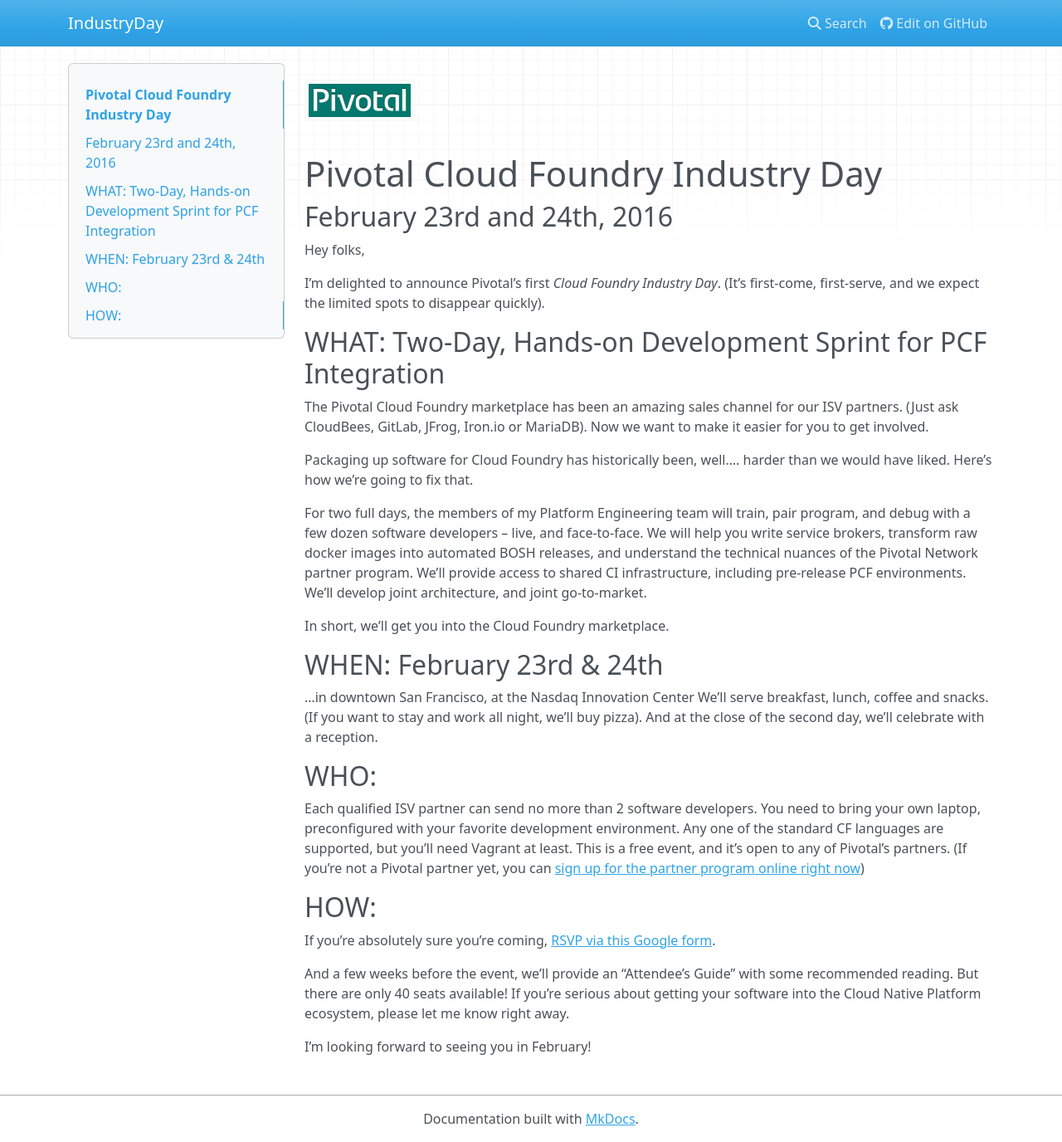
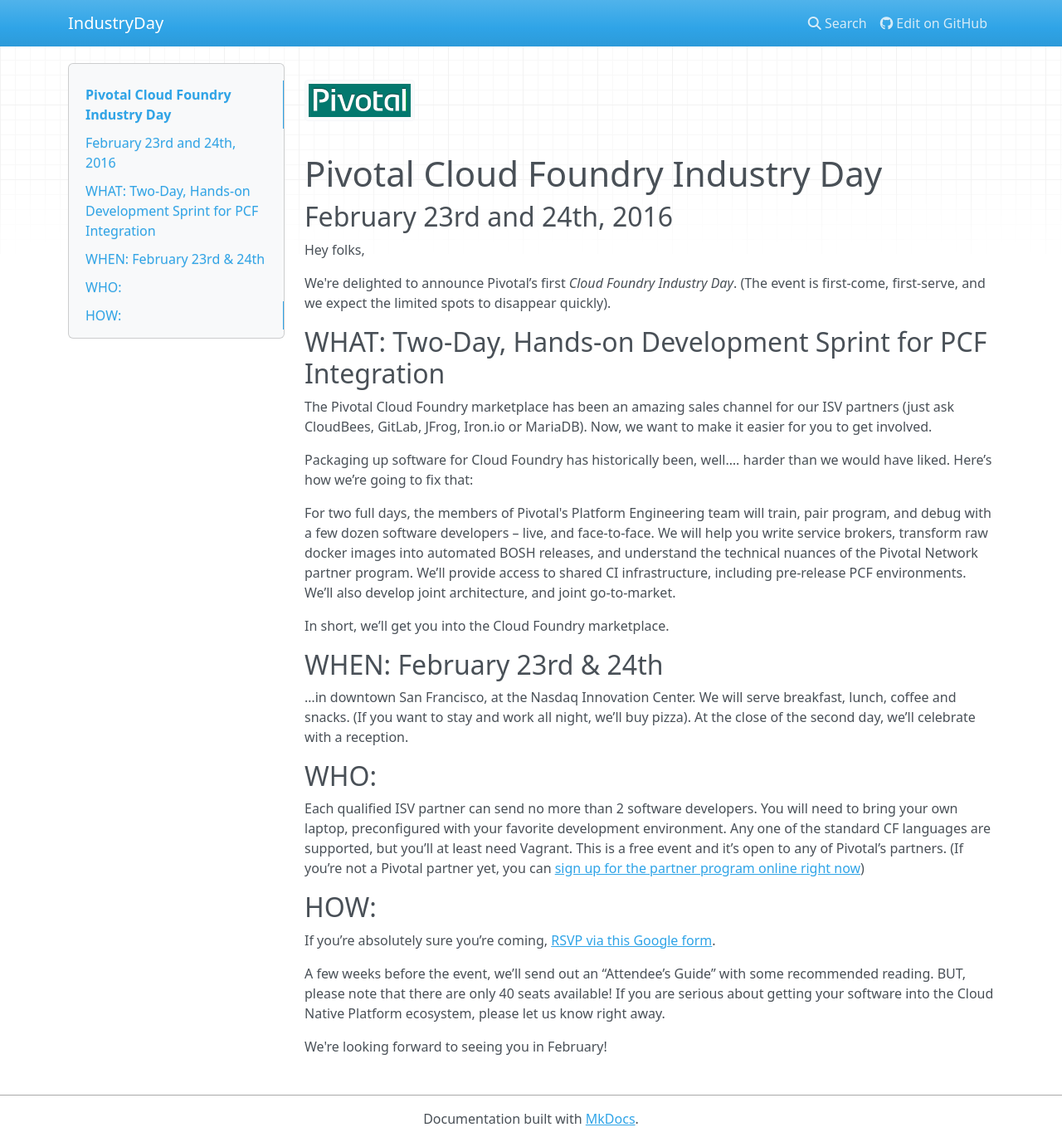
Before and after one commit to cf-platform-eng/pivotalcf-industry-day, an MkDocs documentation site: the page built from docs/index.md, in a window 1280 px wide and 1376 px high. Shown: the whole window at 83% size. Built offline with MkDocs 1.6.1, drawn with Linux system fonts in a browser that asks for light colours; nearby versions of some CDN libraries; old or Windows-style settings are respelled for this version of MkDocs.

Commit message:
grammar and language fixes

```diff
--- a/docs/index.md
+++ b/docs/index.md
@@ -6,38 +6,38 @@
 
 Hey folks,
 
-I’m delighted to announce Pivotal’s first _Cloud Foundry Industry Day_.
-(It’s first-come, first-serve, and we expect the limited spots to disappear quickly).
+We're delighted to announce Pivotal’s first _Cloud Foundry Industry Day_.
+(The event is first-come, first-serve, and we expect the limited spots to disappear quickly).
 
 ## WHAT: Two-Day, Hands-on Development Sprint for PCF Integration
 
-The Pivotal Cloud Foundry marketplace has been an amazing sales channel for our ISV partners. (Just ask CloudBees, GitLab, JFrog, Iron.io or MariaDB). Now we want to make it easier for you to get involved.
+The Pivotal Cloud Foundry marketplace has been an amazing sales channel for our ISV partners (just ask CloudBees, GitLab, JFrog, Iron.io or MariaDB). Now, we want to make it easier for you to get involved.
 
-Packaging up software for Cloud Foundry has historically been, well…. harder than we would have liked. Here’s how we’re going to fix that.
+Packaging up software for Cloud Foundry has historically been, well…. harder than we would have liked. Here’s how we’re going to fix that:
 
-For two full days, the members of my Platform Engineering team will train, pair program, and debug with a few dozen software developers – live, and face-to-face. We will help you write service brokers, transform raw docker images into automated BOSH releases, and understand the technical nuances of the Pivotal Network partner program. We’ll provide access to shared CI infrastructure, including pre-release PCF environments. We’ll develop joint architecture, and joint go-to-market.
+For two full days, the members of Pivotal's Platform Engineering team will train, pair program, and debug with a few dozen software developers – live, and face-to-face. We will help you write service brokers, transform raw docker images into automated BOSH releases, and understand the technical nuances of the Pivotal Network partner program. We’ll provide access to shared CI infrastructure, including pre-release PCF environments. We’ll also develop joint architecture, and joint go-to-market.
 
 In short, we’ll get you into the Cloud Foundry marketplace.
 
 ## WHEN: February 23rd & 24th
 
-…in downtown San Francisco, at the Nasdaq Innovation Center
-We’ll serve breakfast, lunch, coffee and snacks.
+…in downtown San Francisco, at the Nasdaq Innovation Center.
+We will serve breakfast, lunch, coffee and snacks.
 (If you want to stay and work all night, we’ll buy pizza).
-And at the close of the second day, we’ll celebrate with a reception.
+At the close of the second day, we’ll celebrate with a reception.
 
 ## WHO:
 
 Each qualified ISV partner can send no more than 2 software developers.
-You need to bring your own laptop, preconfigured with your favorite development environment.
-Any one of the standard CF languages are supported, but you’ll need Vagrant at least.
-This is a free event, and it’s open to any of Pivotal’s partners.
+You will need to bring your own laptop, preconfigured with your favorite development environment.
+Any one of the standard CF languages are supported, but you’ll at least need Vagrant.
+This is a free event and it’s open to any of Pivotal’s partners.
 (If you’re not a Pivotal partner yet, you can [sign up for the partner program online right now](https://partners.pivotal.io/users/new))
 
 ## HOW:
 
 If you’re absolutely sure you’re coming, [RSVP via this Google form](https://docs.google.com/a/pivotal.io/forms/d/1pI9gkDIOfjg1UOLREow7lATyDxLOaSuKTxs87aIhqVI/viewform).
 
-And a few weeks before the event, we’ll provide an “Attendee’s Guide” with some recommended reading. But there are only 40 seats available! If you’re serious about getting your software into the Cloud Native Platform ecosystem, please let me know right away.
+A few weeks before the event, we’ll send out an “Attendee’s Guide” with some recommended reading. BUT, please note that there are only 40 seats available! If you are serious about getting your software into the Cloud Native Platform ecosystem, please let us know right away.
 
-I’m looking forward to seeing you in February!
+We're looking forward to seeing you in February!
```
